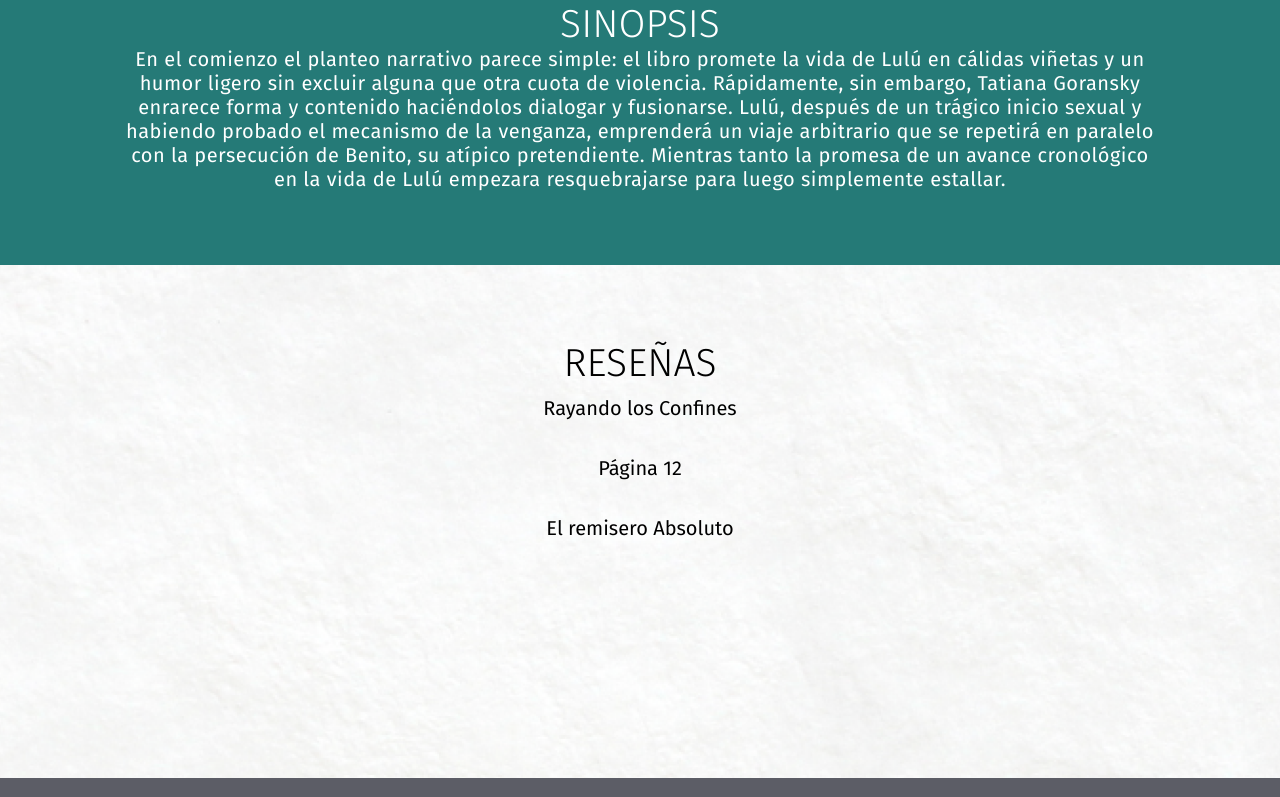
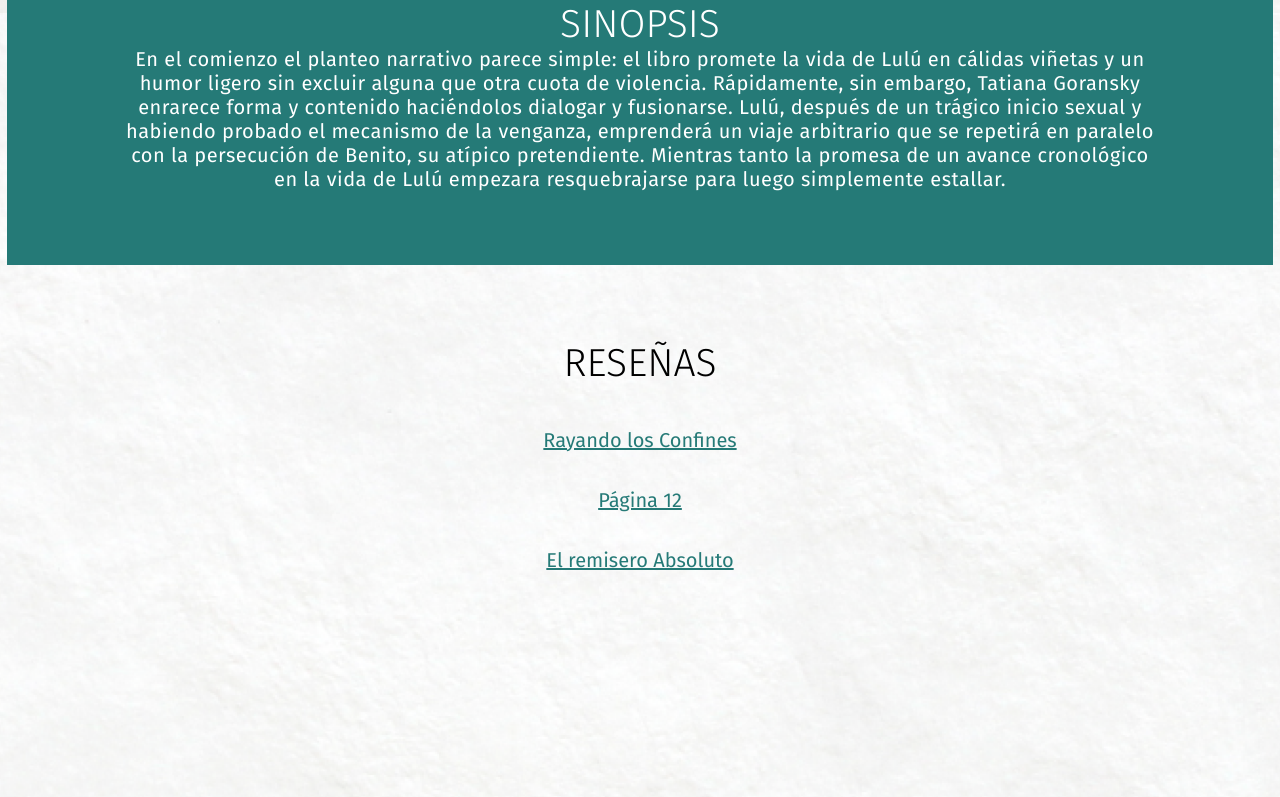
Before and after one commit to pacodinucci/tatiana, a React (Vite) app: page /libros/1 in a window 1280 px wide. Shown: the part 1633-2430 px from the top of the page. Built offline with nearby package versions, Linux system fonts and the light colour scheme; a web font is replaced by a local one.

Commit message:
links update

```diff
--- a/src/components/Libro.jsx
+++ b/src/components/Libro.jsx
@@ -55,7 +55,7 @@ function Libro() {
               <div className={styles.links_container}>
                 {libro.links && libro.links.length > 0 ? (
                   libro.links.map((enlace, index) => (
-                    <a href={enlace.link} key={index}>
+                    <a href={enlace.link} target="_blank" rel="noopener noreferrer" key={index}>
                       {enlace.titulo}
                     </a>
                   ))
--- a/src/components/NavBar.jsx
+++ b/src/components/NavBar.jsx
@@ -22,10 +22,10 @@ function NavBar() {
                 <div className={styles.menu_container}>
                     <ul className={styles.menu_horizontal}>
                         <li className={styles.menu_item}>
-                            <a href="./#biografia">BIO</a>
+                            <a href="/#biografia">BIO</a>
                         </li>
                         <li className={styles.menu_item}>
-                            <a href="#libros">LIBROS</a>
+                            <a href="/#libros">LIBROS</a>
                         </li>
                         <li className={styles.menu_item}>
                             <a href="#">OTRAS COSAS</a>
--- a/src/styles/Libro.module.css
+++ b/src/styles/Libro.module.css
@@ -94,7 +94,7 @@
 .sinopsis_container{
     background: var(--primario-6, #257A77);
     margin-top: 6.94rem;
-    width: 100vw;
+    width: 98.9vw;
     padding: 4.62rem 0;
 }
 
@@ -145,6 +145,7 @@
     display: flex;
     flex-direction: column;
     align-items: center;
+    margin-top: 2rem;
     margin-bottom: 14.87rem;
     gap: 2.25rem;
 }
@@ -155,8 +156,8 @@
     font-style: normal;
     font-weight: 400;
     line-height: normal;
-    text-decoration: none;
-    color: #000;
+    /* text-decoration: none; */
+    color: #257A77;
 }
 
 
--- a/vite.config.js
+++ b/vite.config.js
@@ -4,5 +4,5 @@ import react from '@vitejs/plugin-react'
 // https://vitejs.dev/config/
 export default defineConfig({
   plugins: [react()],
-  base: "https://pacodinucci.github.io/tatiana"
+  // base: "https://pacodinucci.github.io/tatiana"
 })
```
